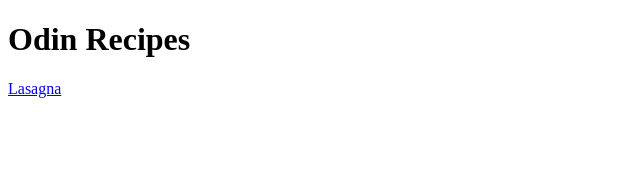
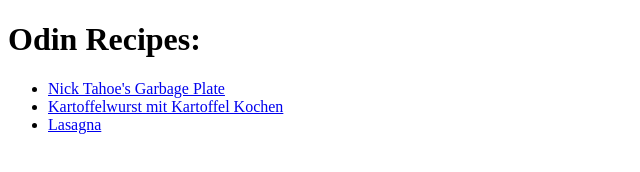
Before and after one commit to dreessen-n/odin-recipes, a plain HTML site: page index.html in a window 1280 px wide. Shown: the whole page, without its empty margins (0-640 px from the left). Drawn offline with Linux system fonts and the light colour scheme.

Commit message:
Add recipe list to index.html

```diff
--- a/index.html
+++ b/index.html
@@ -4,11 +4,16 @@
     <meta charset="UTF-8">
     <meta http-equiv="X-UA-Compatible" content="IE=edge">
     <meta name="viewport" content="width=device-width, initial-scale=1.0">
-    <title>Document</title>
+    <title>Odin Recipes</title>
 </head>
 <body>
-    <h1>Odin Recipes</h1>
+    <h1>Odin Recipes:</h1>
 
-    <a href="recipes/lasagna.html">Lasagna</a>
+        <ul>
+            <li><a href="recipes/garbage-plate.html">Nick Tahoe's Garbage Plate</a></li>
+            <li><a href="recipes/kartoffel-wurst.html">Kartoffelwurst mit Kartoffel Kochen</a></li>
+            <li><a href="recipes/lasagna.html">Lasagna</a></li>
+        </ul>
+
 </body>
 </html>
```
